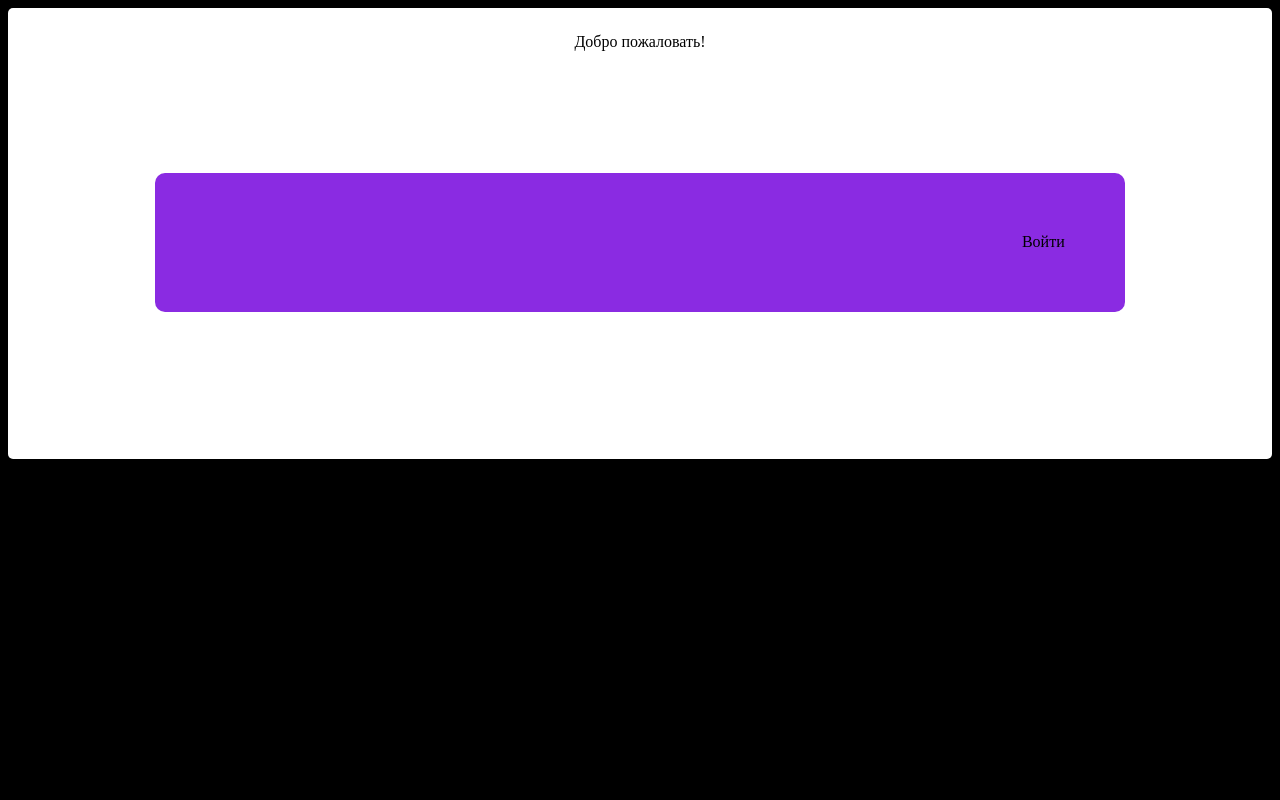
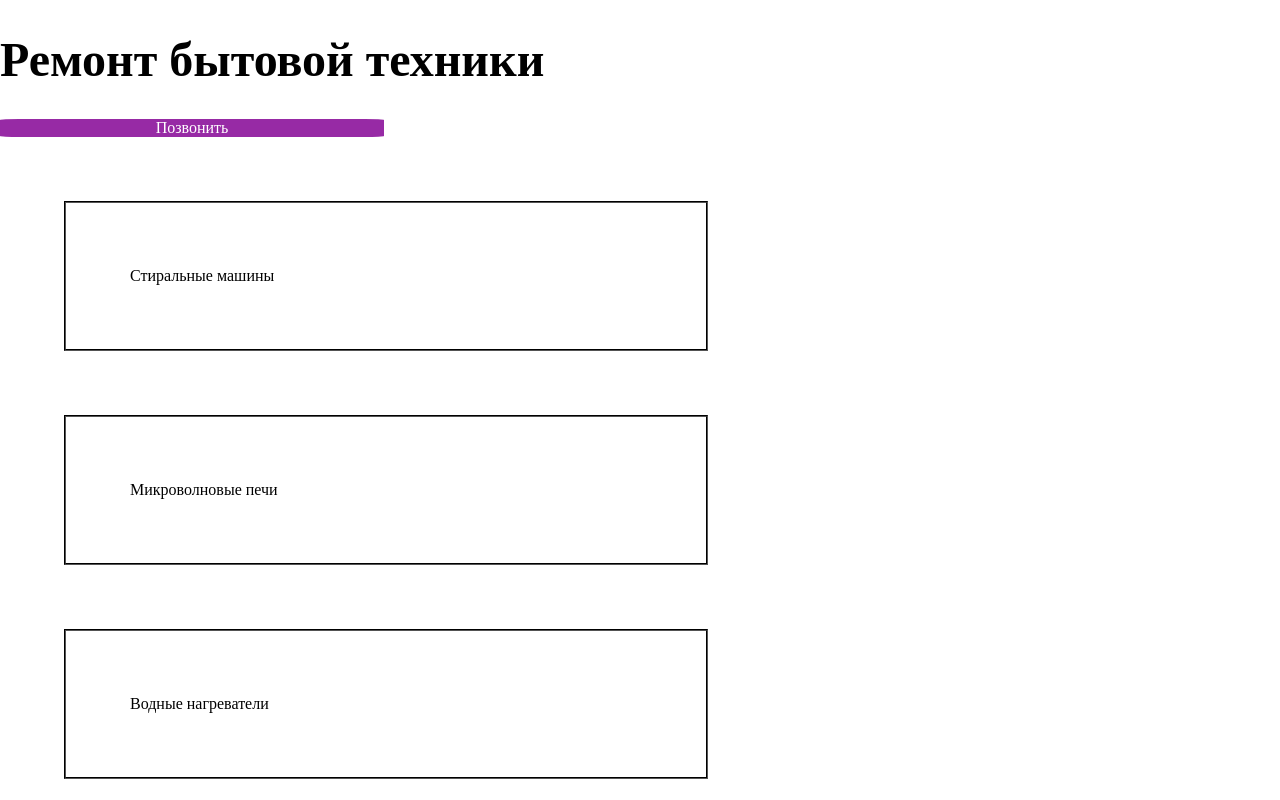
Before and after one commit to ragelalexandr/Pages, a plain HTML site: page index.html in a window 1280 px wide. Shown: the top 800 px of the page. Drawn offline with Linux system fonts and the light colour scheme.

Commit message:
231020222039

```diff
--- a/index.html
+++ b/index.html
@@ -6,13 +6,24 @@
     <meta name="viewport" content="width=<device-width>, initial-scale=1.0">
     <script src="scripts/script.js"></script>
     <link rel="stylesheet" href="styles/style.css">
-    <title>RAV|Test</title>
+    <title>RAV|Ремонт бытовой техники</title>
 </head>
 <body>
-    <div class="wrapper">Добро пожаловать!
-        <div class="button">
-            Войти
+    <header>
+        <h1>Ремонт бытовой техники</h1>
+        <div class="button">Позвонить</div>
+
+    </header>
+        <div class="row">
+            <div class="card">Стиральные машины</div>
+            <div class="card">Микроволновые печи</div>
+            <div class="card">Водные нагреватели</div>
         </div>
-    </div>
+        <div class="row">
+            <div class="card">Вытяжки</div>
+            <div class="card">Микроволновые печи</div>
+            <div class="card">Другое оборудование</div>
+        </div>
+    <footer>Ноги</footer>
 </body>
 </html>
--- a/styles/style.css
+++ b/styles/style.css
@@ -1,30 +1,51 @@
 html{
-    align-items: center;
-
+    color: black;
 }
 
+
+
 body{
-    background-color: black;
 
+    margin: 0%;
+    padding: 0%;
 }
 
-.wrapper{
-    background-color: white;
-    align-items: center;
-    text-align: center;
-    padding: 2%;
-    font: size 50%;
-    border-radius: 5px 5px;
+header{
+
+    width: 100%;
 
 }
 
 .button{
-    background-color: blueviolet;
-    align-items: center;
-    text-align: right;
-    margin: 10%;
-    padding: 5%;
-    font: size 50%;
-    border-radius: 10px;
+    background-color: rgb(151, 42, 165);
+    height: 30%;
+    width: 30%;
+    border-radius: 5% 5% 5% 5%;
+    text-align: center;
+    color: white;
 
 }
+
+h1{
+    font-size: 300%;
+}
+
+.card{
+    display: flex;
+    text-align: center;
+    height: 30%;
+    width:  40%;
+    border-color: black;
+    border-width: 2px;
+    border-style:groove;
+    margin: 5%;
+    padding: 5%;
+}
+
+footer{
+    width: 100%;
+}
+
+div{
+    background-color: white;
+}
```
